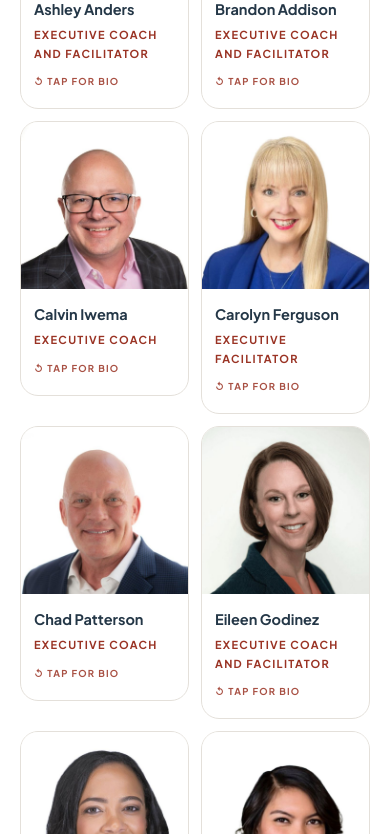
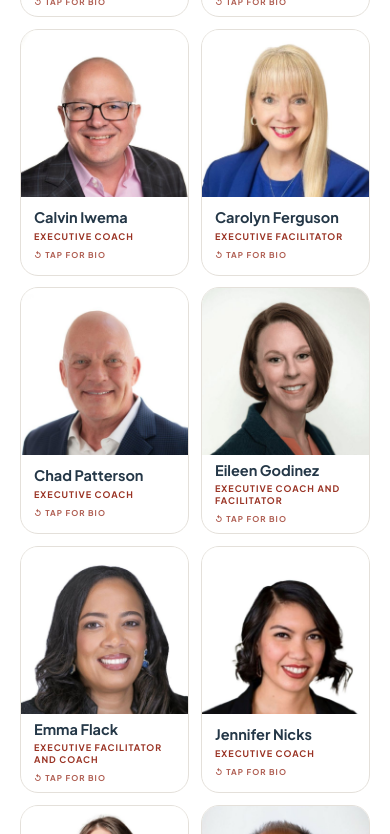
Before and after one commit to dillonai369/victory-consulting-site, a plain HTML site: page meet-victory.html in a window 390 px wide. Shown: the part 3364-4198 px from the top of the page. Drawn offline with nearby package versions, Linux system fonts and the light colour scheme.

Commit message:
team flip cards: uniform size, smooth flip, bios fit within card

```diff
--- a/meet-victory.html
+++ b/meet-victory.html
@@ -176,7 +176,7 @@
           <div class="face back">
             <div class="nm">Joe Takash</div>
             <div class="ttl">President &amp; Founder</div>
-            <p class="bio">Executive facilitator and keynote speaker who, since 1988, has delivered more than 3,500 programs on team alignment, leadership communication, presentation skills, and employee motivation. He has been interviewed by ABC News, Fox Business News, MSNBC, Investor's Business Daily, Entrepreneur Magazine, USA Today and BusinessWeek.</p>
+            <p class="bio">Executive facilitator and keynote speaker who, since 1988, has delivered more than 3,500 programs on team alignment, leadership communication, presentation skills, and employee motivation.</p>
           </div>
         </div>
       </div>
@@ -193,7 +193,7 @@
           <div class="face back">
             <div class="nm">Sarah Takash</div>
             <div class="ttl">Chief Operating Officer</div>
-            <p class="bio">Sarah coordinates integral client alignment in the areas of finances, communication and contractual agreements while Victory's consultants help clients achieve their goals. She holds a Civil Engineering degree and a Master's in Construction Management from Worcester Polytechnic Institute and worked for Turner Construction in Boston and Chicago.</p>
+            <p class="bio">Sarah coordinates integral client alignment in the areas of finances, communication and contractual agreements while Victory's consultants help clients achieve their goals.</p>
           </div>
         </div>
       </div>
@@ -210,7 +210,7 @@
           <div class="face back">
             <div class="nm">Ashley Anders</div>
             <div class="ttl">Executive Coach and Facilitator</div>
-            <p class="bio">ICF-certified executive coach with more than 25 years of experience across the private and public sectors, including internal leadership development work at Comcast. Her client partners include Comcast, NBCUniversal, Children's Hospital of Philadelphia, the Philadelphia 76ers, and Levi Strauss &amp; Co.</p>
+            <p class="bio">ICF-certified executive coach with more than 25 years of experience across the private and public sectors, including internal leadership development work at Comcast.</p>
           </div>
         </div>
       </div>
@@ -227,7 +227,7 @@
           <div class="face back">
             <div class="nm">Brandon Addison</div>
             <div class="ttl">Executive Coach and Facilitator</div>
-            <p class="bio">Executive coach, facilitator, and leadership advisor with decades of experience helping high-capacity CEOs, executive teams, and business owners; a PCC-credentialed coach whose clients have included Microsoft, JPMorgan Chase, Thrivent Financial, and Novavax. He blends neuroscience, organizational change, and emotional intelligence, and serves as Denver Area Chair with C12 Forums.</p>
+            <p class="bio">Executive coach, facilitator, and leadership advisor with decades of experience helping high-capacity CEOs, executive teams, and business owners; a PCC-credentialed coach whose clients have included Microsoft, JPMorgan Chase, Thrivent Financial, and Novavax.</p>
           </div>
         </div>
       </div>
@@ -244,7 +244,7 @@
           <div class="face back">
             <div class="nm">Calvin Iwema</div>
             <div class="ttl">Executive Coach</div>
-            <p class="bio">Seasoned executive coach with over 25 years of experience who has worked individually with well over 500 leaders, from project managers to C-suite executives. Holding an M.A. in Counseling and Personal Development, Cal is known for a direct yet deeply empathetic style that helps leaders find their authentic voice and uncover blind spots.</p>
+            <p class="bio">Seasoned executive coach with over 25 years of experience who has worked individually with well over 500 leaders, from project managers to C-suite executives. Holding an M.A.</p>
           </div>
         </div>
       </div>
@@ -261,7 +261,7 @@
           <div class="face back">
             <div class="nm">Carolyn Ferguson</div>
             <div class="ttl">Executive Facilitator</div>
-            <p class="bio">A communicator, strategist and trainer (FSMPS, CPSM) who has coached A|E|C teams for 22 years, helping them win project interviews equating to billions in project work. She is a past National President of the Society for Marketing Professional Services (SMPS) and current SMPS Foundation President.</p>
+            <p class="bio">A communicator, strategist and trainer (FSMPS, CPSM) who has coached A|E|C teams for 22 years, helping them win project interviews equating to billions in project work.</p>
           </div>
         </div>
       </div>
@@ -278,7 +278,7 @@
           <div class="face back">
             <div class="nm">Chad Patterson</div>
             <div class="ttl">Executive Coach</div>
-            <p class="bio">Executive leader, coach, speaker, and facilitator with over 25 years of experience who has coached more than 350 leaders and facilitated development experiences for over 500 teams worldwide. A Certified John Maxwell Team Coach known for combining high empathy with fierce accountability.</p>
+            <p class="bio">Executive leader, coach, speaker, and facilitator with over 25 years of experience who has coached more than 350 leaders and facilitated development experiences for over 500 teams worldwide.</p>
           </div>
         </div>
       </div>
@@ -295,7 +295,7 @@
           <div class="face back">
             <div class="nm">Eileen Godinez</div>
             <div class="ttl">Executive Coach and Facilitator</div>
-            <p class="bio">Executive coach and organizational development consultant who spent 27 years leading teams herself and now partners with leaders across government, nonprofit, and private-sector organizations; clients include Lyft, UPS, JPMorgan Chase, the Department of Defense, and the IRS. She holds a Doctorate in Management and Organizational Leadership and an ICF Professional Coaching Certification.</p>
+            <p class="bio">Executive coach and organizational development consultant who spent 27 years leading teams herself and now partners with leaders across government, nonprofit, and private-sector organizations; clients include Lyft, UPS, JPMorgan Chase, the Department of Defense, and the IRS.</p>
           </div>
         </div>
       </div>
@@ -312,7 +312,7 @@
           <div class="face back">
             <div class="nm">Emma Flack</div>
             <div class="ttl">Executive Facilitator and Coach</div>
-            <p class="bio">Executive coach, organizational strategist, and leadership facilitator (EdD, ACC) with 25+ years advising senior teams, from television newsrooms to global boardrooms. She designs executive development programs in emotional intelligence, change leadership, team dynamics, and conflict management.</p>
+            <p class="bio">Executive coach, organizational strategist, and leadership facilitator (EdD, ACC) with 25+ years advising senior teams, from television newsrooms to global boardrooms.</p>
           </div>
         </div>
       </div>
@@ -329,7 +329,7 @@
           <div class="face back">
             <div class="nm">Jennifer Nicks</div>
             <div class="ttl">Executive Coach</div>
-            <p class="bio">ICF-certified executive coach who has worked with more than 60 individual executives and is certified by UC Berkeley in Accelerating Change Readiness &amp; Agility. With over a decade in corporate learning and development, she has facilitated dozens of professional development programs reaching over 100,000 employees globally.</p>
+            <p class="bio">ICF-certified executive coach who has worked with more than 60 individual executives and is certified by UC Berkeley in Accelerating Change Readiness &amp; Agility.</p>
           </div>
         </div>
       </div>
@@ -346,7 +346,7 @@
           <div class="face back">
             <div class="nm">Jennifer Pasquale</div>
             <div class="ttl">Executive Coach and Facilitator</div>
-            <p class="bio">Facilitator, coach, and organizational development consultant with more than two decades of experience, including 14 years partnering full-time with Quintiles and GlaxoSmithKline on large-scale learning and OD initiatives. She is an Associate Certified Coach (ICF), a Gallup Certified Strengths Coach, and a Global Listening Intelligence Certified Coach.</p>
+            <p class="bio">Facilitator, coach, and organizational development consultant with more than two decades of experience, including 14 years partnering full-time with Quintiles and GlaxoSmithKline on large-scale learning and OD initiatives.</p>
           </div>
         </div>
       </div>
@@ -363,7 +363,7 @@
           <div class="face back">
             <div class="nm">Joe Tabers</div>
             <div class="ttl">Executive Trainer</div>
-            <p class="bio">Certified Speaking Professional (CSP) and expert in workplace trust, communication and relationships who has worked with over 300 organizations and, since 1985, conducted over 3,000 highly rated programs across more than 45 states and four countries. Over 98% of clients ask him back, and he has authored over 20 practical skill-building workbooks.</p>
+            <p class="bio">Certified Speaking Professional (CSP) and expert in workplace trust, communication and relationships who has worked with over 300 organizations and, since 1985, conducted over 3,000 highly rated programs across more than 45 states and four countries.</p>
           </div>
         </div>
       </div>
@@ -380,7 +380,7 @@
           <div class="face back">
             <div class="nm">Laura Dellinger</div>
             <div class="ttl">Executive Facilitator and Coach</div>
-            <p class="bio">Executive coach, facilitator, and leadership consultant with more than 30 years of experience, formerly principal and president of a global Certified B-Corp &ldquo;Best for the World&rdquo; consultancy. She has coached and facilitated for Fortune 100&ndash;500 companies including Sony, LinkedIn, Google, HP, Coinbase, Airbnb, and U.S. government agencies.</p>
+            <p class="bio">Executive coach, facilitator, and leadership consultant with more than 30 years of experience, formerly principal and president of a global Certified B-Corp &ldquo;Best for the World&rdquo; consultancy.</p>
           </div>
         </div>
       </div>
@@ -397,7 +397,7 @@
           <div class="face back">
             <div class="nm">Lauren Zulli</div>
             <div class="ttl">Executive Coach and Facilitator</div>
-            <p class="bio">PCC-credentialed executive coach and leadership development expert with 14+ years of experience — and a former sustainability engineer — grounding her work in neuroscience, cognitive behavioral psychology, and evidence-based assessment. She has coached and consulted for BMW, Google, J&amp;J, Intuit, Morgan Stanley, Starbucks, and MillerKnoll, where she led culture integration across a global merger of 11,000+ employees.</p>
+            <p class="bio">PCC-credentialed executive coach and leadership development expert with 14+ years of experience — and a former sustainability engineer — grounding her work in neuroscience, cognitive behavioral psychology, and evidence-based assessment.</p>
           </div>
         </div>
       </div>
@@ -414,7 +414,7 @@
           <div class="face back">
             <div class="nm">Nausheen Farishta</div>
             <div class="ttl">Executive Coach and Facilitator</div>
-            <p class="bio">Leadership development consultant, facilitator, and coach with a decade of corporate L&amp;D experience, partnering with Fortune 500 companies, high-growth organizations, and nonprofits. She has facilitated for nearly 30 audiences across the U.S., APAC, and EMEA and holds an M.S. in Organization Development from Pepperdine University.</p>
+            <p class="bio">Leadership development consultant, facilitator, and coach with a decade of corporate L&amp;D experience, partnering with Fortune 500 companies, high-growth organizations, and nonprofits.</p>
           </div>
         </div>
       </div>
@@ -431,7 +431,7 @@
           <div class="face back">
             <div class="nm">Ravi Rajaratnam</div>
             <div class="ttl">Executive Coach and Facilitator</div>
-            <p class="bio">Dr. Ravi Rajaratnam is a seasoned executive and leadership coach with over 30 years of experience spanning technology, operations, and organizational development — a former CIO and EVP of Operations who holds a PhD in Industrial-Organizational Psychology. He has guided clients from Goldman Sachs, Netflix, Starbucks, Coca-Cola, Walmart, and The Pok&eacute;mon Company International.</p>
+            <p class="bio">Dr. Ravi Rajaratnam is a seasoned executive and leadership coach with over 30 years of experience across technology, operations, and organizational development — a former CIO and EVP who holds a PhD in Industrial-Organizational Psychology.</p>
           </div>
         </div>
       </div>
@@ -448,7 +448,7 @@
           <div class="face back">
             <div class="nm">Saran Traore</div>
             <div class="ttl">Executive Coach</div>
-            <p class="bio">Certified executive coach with over 10 years of experience using advanced coaching methodologies and assessments to help leaders and teams build capacity, agility, and resilience. Her healthcare-industry leadership record includes measurable results for Avalere Health, AstraZeneca, Pfizer, and The Johns Hopkins Hospital; she is a GENOS Emotional Intelligence practitioner and coach.</p>
+            <p class="bio">Certified executive coach with over 10 years of experience using advanced coaching methodologies and assessments to help leaders and teams build capacity, agility, and resilience.</p>
           </div>
         </div>
       </div>
@@ -465,7 +465,7 @@
           <div class="face back">
             <div class="nm">Stephanie Staidle</div>
             <div class="ttl">Executive Coach and Facilitator</div>
-            <p class="bio">Licensed therapist (LCAT, ATR-BC), integrative coach, and leadership facilitator with more than 20 years of experience at the intersection of psychology, neuroscience, and business, featured as an expert on ABC, CBS, NBC, and SXSW. She has delivered hundreds of workshops for startups and Fortune 500 companies including AT&amp;T, Google, Morgan Stanley, Apple, Airbnb, Reddit, and LinkedIn.</p>
+            <p class="bio">Licensed therapist (LCAT, ATR-BC), integrative coach, and leadership facilitator with more than 20 years of experience at the intersection of psychology, neuroscience, and business, featured as an expert on ABC, CBS, NBC, and SXSW.</p>
           </div>
         </div>
       </div>
@@ -482,7 +482,7 @@
           <div class="face back">
             <div class="nm">Susan Levy</div>
             <div class="ttl">Executive Facilitator and Presentation Coach</div>
-            <p class="bio">With a proven record spanning hospitality and Fortune 500 consulting, Susan brings more than two decades of experience in leadership development and executive communication, having facilitated more than 600 programs. She specializes in executive communication coaching, equipping leaders to craft listener-focused messages that build trust, drive alignment, and inspire action.</p>
+            <p class="bio">With a proven record spanning hospitality and Fortune 500 consulting, Susan brings more than two decades of experience in leadership development and executive communication, having facilitated more than 600 programs.</p>
           </div>
         </div>
       </div>
@@ -499,7 +499,7 @@
           <div class="face back">
             <div class="nm">Teree Davis</div>
             <div class="ttl">Program Manager</div>
-            <p class="bio">Program Manager and operational hub of Victory Consulting, coordinating logistics, materials, and communication so facilitators can focus on delivering impactful experiences and clients have a seamless point of contact. Her background spans marketing, operations, and program coordination at LinkedIn and Indeed; she holds a BBA from the University of Texas at Arlington.</p>
+            <p class="bio">Program Manager and operational hub of Victory Consulting, coordinating logistics, materials, and communication so facilitators can focus on delivering impactful experiences and clients have a seamless point of contact.</p>
           </div>
         </div>
       </div>
@@ -516,7 +516,7 @@
           <div class="face back">
             <div class="nm">Vaishali Jadhav</div>
             <div class="ttl">Executive Facilitator</div>
-            <p class="bio">Seasoned professional with two decades of experience building, scaling, and facilitating global programs for purpose-driven organizations, beginning as a Gallup consultant and later helping found Whole Foods Market's Academy for Conscious Leadership. She has facilitated global executive programs at Indeed.com and Procore Technologies and was named a LinkedIn Top Voice in Training and a 2024 Austin Changemaker.</p>
+            <p class="bio">Seasoned professional with two decades of experience building, scaling, and facilitating global programs for purpose-driven organizations, beginning as a Gallup consultant and later helping found Whole Foods Market's Academy for Conscious Leadership.</p>
           </div>
         </div>
       </div>
--- a/styles.css
+++ b/styles.css
@@ -496,24 +496,36 @@ textarea { min-height: 140px; resize: vertical; }
 /* ============ Team ============ */
 .team-grid { display: grid; grid-template-columns: repeat(4, 1fr); gap: clamp(18px, 2.2vw, 28px); }
 /* Flip card: photo + name/title on front, bio on back (tap/click to flip) */
-.person { background: transparent; border: none; border-radius: 18px; cursor: pointer; perspective: 1500px; }
-.person .flip-inner { position: relative; width: 100%; transform-style: preserve-3d; transition: transform .6s cubic-bezier(.22,1,.36,1); }
+/* Fixed aspect + both faces absolutely stacked → every card identical size, no flip glitch */
+.person { background: transparent; border: none; cursor: pointer; perspective: 1600px; }
+.person .flip-inner {
+  position: relative; width: 100%; aspect-ratio: 1 / 1.46;
+  transform-style: preserve-3d; will-change: transform;
+  transition: transform .7s cubic-bezier(.2,.8,.2,1);
+}
 .person.flipped .flip-inner { transform: rotateY(180deg); }
-.person .face { border: 1px solid var(--line); border-radius: 18px; overflow: hidden; background: #fff; -webkit-backface-visibility: hidden; backface-visibility: hidden; transition: box-shadow .45s var(--ease), border-color .45s var(--ease); }
-.person .face.front { position: relative; }
-.person .face.back { position: absolute; inset: 0; transform: rotateY(180deg); background: var(--navy); color: #fff; padding: 20px 20px; display: flex; flex-direction: column; overflow-y: auto; }
+.person .face {
+  position: absolute; inset: 0; overflow: hidden;
+  border: 1px solid var(--line); border-radius: 18px; background: #fff;
+  -webkit-backface-visibility: hidden; backface-visibility: hidden;
+}
+.person .face.front { display: flex; flex-direction: column; transition: box-shadow .45s var(--ease), border-color .45s var(--ease); }
 .person:hover .face.front { box-shadow: 0 26px 58px -32px rgba(19,30,41,.45); border-color: var(--navy-20); }
-.person .photo { aspect-ratio: 1/1; overflow: hidden; background: var(--cloud); }
+.person .face.back {
+  transform: rotateY(180deg); background: var(--navy); color: #fff;
+  padding: clamp(16px,1.4vw,22px); display: flex; flex-direction: column; justify-content: center;
+}
+.person .photo { aspect-ratio: 1/1; flex: none; overflow: hidden; background: var(--cloud); }
 .person .photo img { width: 100%; height: 100%; object-fit: cover; object-position: top; transition: transform 700ms var(--ease); }
 .person:hover .photo img { transform: scale(1.04); }
-.person .meta { padding: 18px 20px 20px; }
-.person .meta .nm { font-weight: 700; font-size: 17.5px; color: var(--navy); }
-.person .meta .ttl { font-size: 11px; letter-spacing: .12em; text-transform: uppercase; color: var(--red); font-weight: 700; margin-top: 5px; }
-.person .flip-hint { display: inline-block; margin-top: 11px; font-size: 9.5px; letter-spacing: .13em; text-transform: uppercase; color: var(--red); font-weight: 700; opacity: .85; }
+.person .meta { flex: 1; min-height: 0; padding: 14px 18px; display: flex; flex-direction: column; justify-content: center; }
+.person .meta .nm { font-weight: 700; font-size: 17px; color: var(--navy); line-height: 1.15; }
+.person .meta .ttl { font-size: 10px; letter-spacing: .11em; text-transform: uppercase; color: var(--red); font-weight: 700; margin-top: 5px; line-height: 1.3; }
+.person .flip-hint { display: inline-block; margin-top: 9px; font-size: 9px; letter-spacing: .13em; text-transform: uppercase; color: var(--red); font-weight: 700; opacity: .8; }
 .person .flip-hint::before { content: "\21ba  "; }
-.person .face.back .nm { font-weight: 700; font-size: 17px; color: #fff; }
-.person .face.back .ttl { font-size: 10.5px; letter-spacing: .12em; text-transform: uppercase; color: var(--stone); font-weight: 700; margin-top: 4px; }
-.person .face.back .bio { font-size: 12px; color: rgba(255,255,255,.86); margin-top: 11px; line-height: 1.5; }
+.person .face.back .nm { font-weight: 700; font-size: 16px; color: #fff; line-height: 1.2; }
+.person .face.back .ttl { font-size: 9.5px; letter-spacing: .11em; text-transform: uppercase; color: var(--stone); font-weight: 700; margin-top: 4px; line-height: 1.3; }
+.person .face.back .bio { font-size: 11.5px; color: rgba(255,255,255,.88); margin-top: 10px; line-height: 1.5; }
 
 /* Double side padding helper (Meet Victory century + team, Insights) */
 .split-wide.pad2x > .container,
@@ -773,10 +785,13 @@ body .creds-section > .container { max-width: none !important; padding-left: 0 !
 @media (max-width: 560px) {
   .team-grid { grid-template-columns: repeat(2, 1fr); gap: 12px; }
   .team-grid .join-card { grid-column: 1 / -1; }
-  .person .meta { padding: 13px 13px 15px; }
+  .person .meta { padding: 11px 13px; }
   .person .meta .nm { font-size: 14.5px; }
-  .person .face.back { padding: 15px 15px; }
-  .person .face.back .bio { font-size: 11px; }
+  .person .meta .ttl { font-size: 9px; }
+  .person .flip-hint { font-size: 8px; margin-top: 6px; }
+  .person .face.back { padding: 13px 14px; }
+  .person .face.back .nm { font-size: 14px; }
+  .person .face.back .bio { font-size: 10.5px; margin-top: 8px; line-height: 1.46; }
   .form-grid { grid-template-columns: 1fr; }
   .form-grid .full { grid-column: span 1; }
   .header-cta .btn { padding: 11px 18px; font-size: .8rem; }
```
